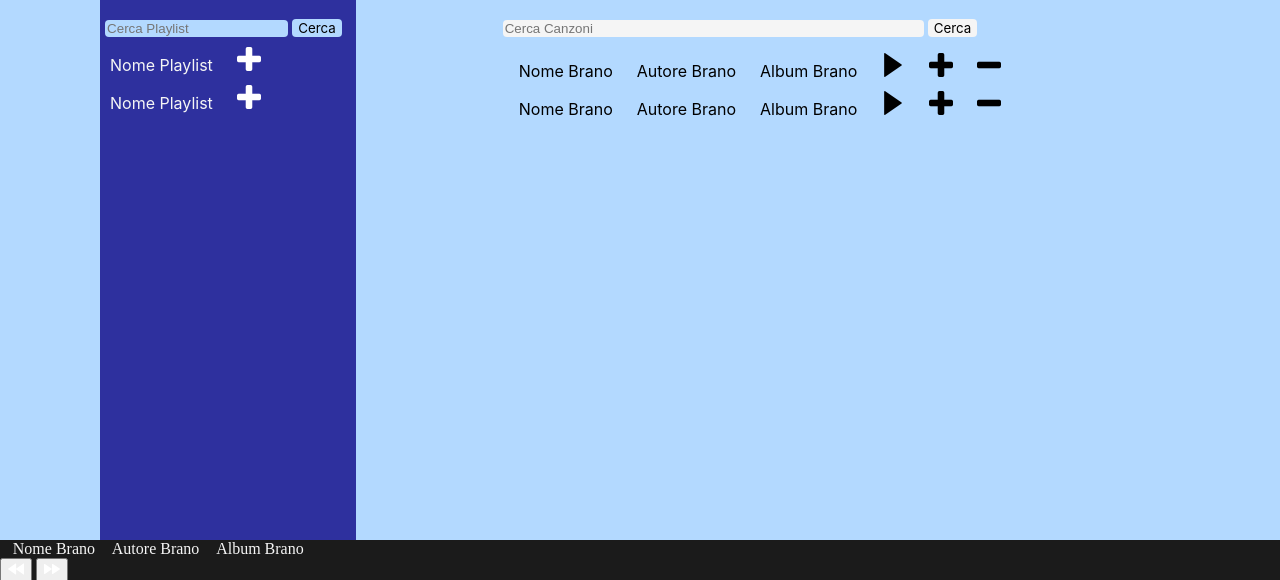
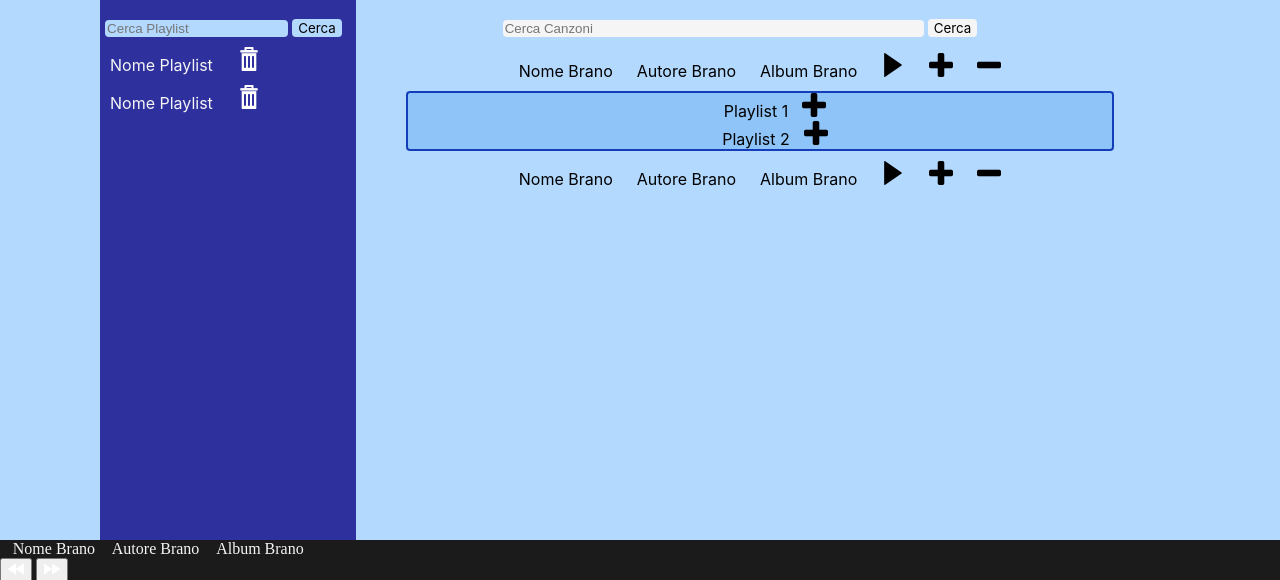
Before and after one commit to liuzzom/unisound, a plain HTML site: page home.html in a window 1280 px wide. Both pictures are taken after a click on the picture 941 px from the left and 227 px from the top of the page. Shown: the part 163-743 px from the top of the page. Drawn offline with nearby package versions, Linux system fonts and the light colour scheme.

Commit message:
Inseriti i riquadri per l'aggiunta/rimozione a Playlist. I comportamenti sono simulati e vanno implementati insieme alla creazione dinamica delle liste

```diff
--- a/css/home_css/songs.css
+++ b/css/home_css/songs.css
@@ -1,23 +1,45 @@
-/* IMPORTANTE: non utilizzare classi per gli elementi interni al tag ul*/
 /* lista delle canzoni che verrà riempita tramite js*/
 .songs {
     list-style-type: none;
 }
 
+/* oggetti della lista delle canzoni -> canzoni, pulsanti ed eventuali lite di playlist */
 .songs > li {
     margin: 10px;
 }
 
+/* blocco di informazioni relative al singolo brano */
 .songs > li > div {
     display: inline;
 }
 
+/* bottoni relativi al singolo brano*/
 .songs > li > img {
     margin: 0px 10px;
 }
 
 .songs > li > div > * {
     margin: 0px 10px;
+    font-family: -apple-system, BlinkMacSystemFont, 'Segoe UI', Roboto, Oxygen, Ubuntu, Cantarell, 'Open Sans', 'Helvetica Neue', sans-serif;
+}
+
+/* liste di playlist per ogni brano*/
+.add_to, .remove_from {
+    display: none;
+    margin-top: 10px;
+    list-style-type: none;
+    border: solid;
+    border-width: 2px;
+    border-color: #143db8;
+    border-radius: 4px;
+    background-color: #8fc4f8;
+}
+
+.add_to > li > img, .remove_from > li > img {
+    margin: 0px 10px;
+}
+
+.add_to > li > span, .remove_from > li > span {
     font-family: -apple-system, BlinkMacSystemFont, 'Segoe UI', Roboto, Oxygen, Ubuntu, Cantarell, 'Open Sans', 'Helvetica Neue', sans-serif;
 }
 
--- a/home.html
+++ b/home.html
@@ -55,13 +55,13 @@
             <div>
               <span>Nome Playlist</span>
             </div>
-            <img src="./images/plus_white.png" alt="Add Playlist">
+            <img src="./images/delete_white.png" alt="Delete Playlist">
           </li>
           <li>
             <div>
               <span>Nome Playlist</span>
             </div>
-            <img src="./images/plus_white.png" alt="Add Playlist">
+            <img src="./images/delete_white.png" alt="Delete Playlist">
           </li>
         </ul>
       </div>
@@ -80,8 +80,30 @@
                 <span>Album Brano</span>
             </div>
             <img src="./images/songs_buttons/play.png" alt="Play">
-            <img src="./images/songs_buttons/plus_black.png" alt="Aggiungi a Playlist">
-            <img src="./images/songs_buttons/minus.png" alt="Rimuovi da Playlist">
+            <img src="./images/songs_buttons/plus_black.png" class="add_test" alt="Aggiungi a Playlist">
+            <img src="./images/songs_buttons/minus.png" class="remove_test" alt="Rimuovi da Playlist">
+
+            <ul class="add_to"> <!-- Playlist a cui aggiungere il brano-->
+              <li>
+                <span>Playlist 1</span>
+                <img src="./images/songs_buttons/plus_black.png" alt="Aggiungi a Playlist">
+              </li>
+              <li>
+                <span>Playlist 2</span>
+                <img src="./images/songs_buttons/plus_black.png" alt="Aggiungi a Playlist">
+              </li>
+            </ul>
+
+            <ul class="remove_from"> <!-- Playlist da cui rimuovere il brano-->
+              <li>
+                <span>Playlist 3</span>
+                <img src="./images/songs_buttons/minus.png" alt="Rimuovi da Playlist">
+              </li>
+              <li>
+                <span>Playlist 4</span>
+                <img src="./images/songs_buttons/minus.png" alt="Rimuovi da Playlist">
+              </li>
+            </ul>
           </li>
           <li>
               <div>
@@ -143,5 +165,6 @@
   <script type="text/javascript" src="./js/client/song_listening/streaming_bar.js"></script>
   <script type="text/javascript" src="./js/client/menu/menu.js"></script>
   <script type="text/javascript" src="./js/client/playlist_management/new_playlist.js"></script>
+  <script type="text/javascript" src="./js/client/playlist_management/add_or_remove_song.js"></script>
 </body>
 </html>
--- /dev/null
+++ b/js/client/playlist_management/add_or_remove_song.js
@@ -0,0 +1,31 @@
+// SIMULAZIONE: La funzione deve poi essere fatta in base alla creazione dinamica
+// Che Dio (o meglio ancora Cristian) ci aiuti!
+function add_or_remove(){
+    var add_shown = false, remove_shown = false;
+
+    $('.add_test').on('click', function(){
+        if(!remove_shown){
+            $('.remove_from').hide();
+            $('.add_to').slideToggle(400);
+            if(!add_shown){
+                add_shown = true;
+            }else{
+                add_shown = false;
+            }
+        }
+    });
+
+    $('.remove_test').on('click', function(){
+        if(!add_shown){
+            $('.add_to').hide();
+            $('.remove_from').slideToggle(400);
+            if(!remove_shown){
+                remove_shown = true;
+            }else{
+                remove_shown = false;
+            }
+        }
+    });
+}
+
+$(document).ready(add_or_remove);
```
Also changed, not shown: images/delete_white.png (added).
